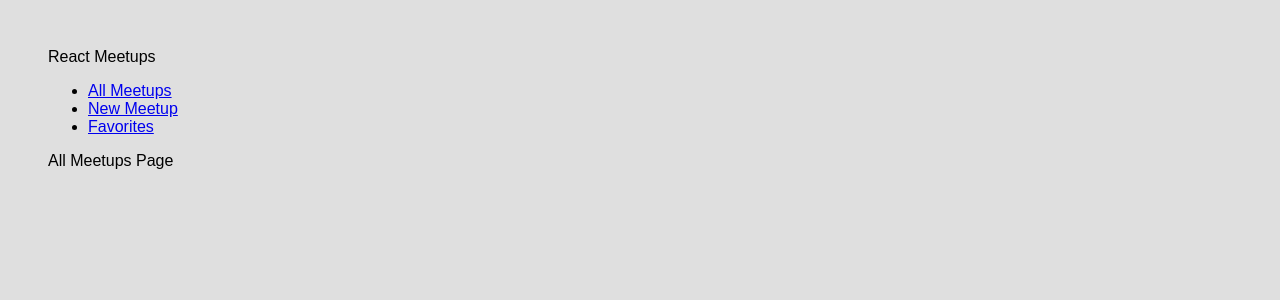
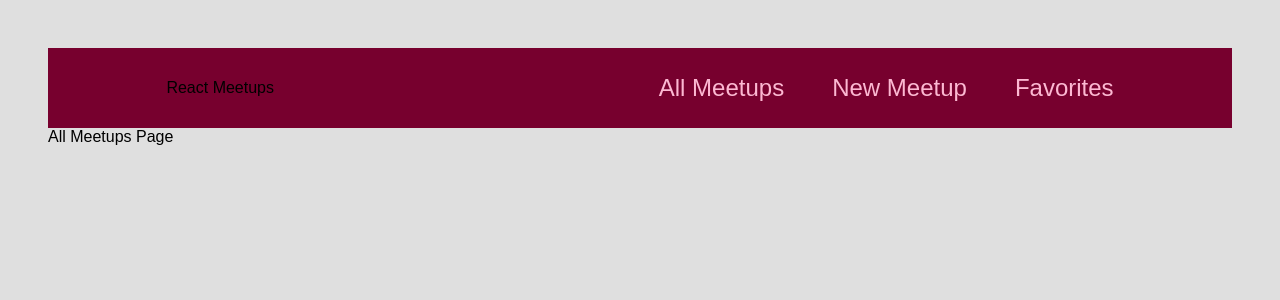
Before and after one commit to janiodrey/react-app-academind, a React (Create React App) app: page / in a window 1280 px wide. Shown: the top 300 px of the page. Built offline with nearby package versions, Linux system fonts and the light colour scheme.

Commit message:
CSS Modules

```diff
--- a/src/components/layout/MainNavigation.js
+++ b/src/components/layout/MainNavigation.js
@@ -1,8 +1,9 @@
 import { Link } from "react-router-dom";
+import css from "./MainNavigation.module.css";
 
 function MainNavigation() {
   return (
-    <header>
+    <header className={css.header}>
       <div>React Meetups</div>
       <nav>
         <ul>
--- /dev/null
+++ b/src/components/layout/MainNavigation.module.css
@@ -0,0 +1,47 @@
+.header {
+  width: 100%;
+  height: 5rem;
+  display: flex;
+  align-items: center;
+  justify-content: space-between;
+  background-color: #77002e;
+  padding: 0 10%;
+}
+
+.logo {
+  font-size: 2rem;
+  color: white;
+  font-weight: bold;
+}
+
+.header ul {
+  list-style: none;
+  margin: 0;
+  padding: 0;
+  display: flex;
+  align-items: baseline;
+}
+
+.header li {
+  margin-left: 3rem;
+}
+
+.header a {
+  text-decoration: none;
+  font-size: 1.5rem;
+  color: #fcb8d2;
+}
+
+.header a:hover,
+.header a:active,
+.header a.active {
+  color: white;
+}
+
+.badge {
+  background-color: #cc2062;
+  color: white;
+  border-radius: 12px;
+  padding: 0 1rem;
+  margin-left: 0.5rem;
+}
```
